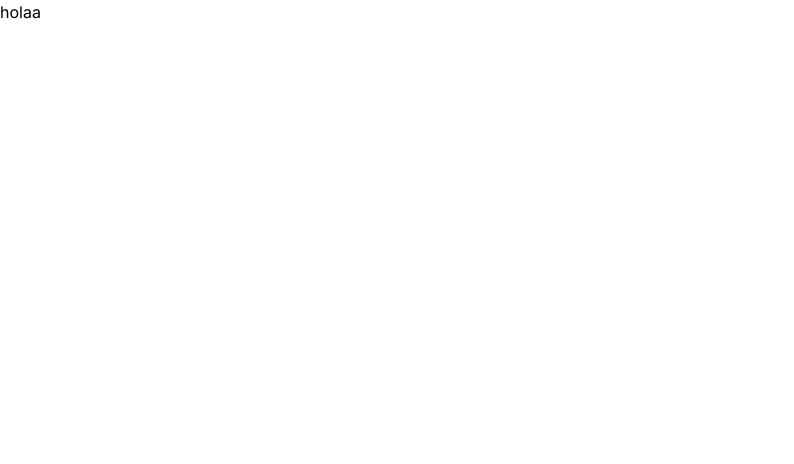
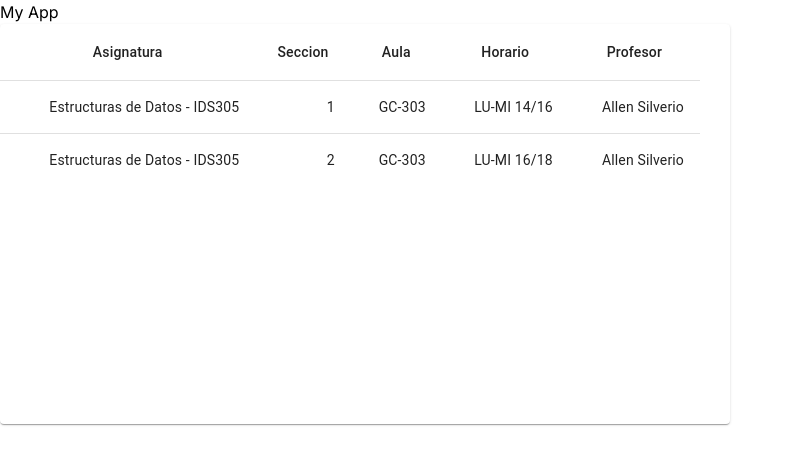
Before and after one commit to LuisElPoti/Aplicacion-calculo-indice-academico, a Next.js app: page / in a window 1280 px wide. Shown: the top 464 px of the page, without its empty margins (0-794 px from the left). Built offline with nearby package versions, Linux system fonts and the light colour scheme.

Commit message:
Tabla Componente greedy

```diff
--- a/app/Administrador/CrearUsuario/page.js
+++ b/app/Administrador/CrearUsuario/page.js
@@ -1,8 +1,9 @@
 import React from 'react'
-import MenuPrincipalAdmin from '../components/MenuPrincipalAdmin'
+
 
 export default function CrearUsuario() {
   return (
-    <MenuPrincipalAdmin/>
+    <>Crear Usuario</>
+
   )
 }
--- a/app/components/TablaBasica.js
+++ b/app/components/TablaBasica.js
@@ -7,46 +7,43 @@ import TableContainer from '@mui/material/TableContainer';
 import TableHead from '@mui/material/TableHead';
 import TableRow from '@mui/material/TableRow';
 import Paper from '@mui/material/Paper';
-
+/*
 function createData(Asignatura, Seccion, Aula, Horario, Profesor) {
   return { Asignatura, Seccion, Aula, Horario, Profesor };
 }
-
 const rows = [
   createData('Estructuras de Datos - IDS305', 1, 'GC-303', 'LU-MI 14/16', 'Allen Silverio'),
   createData('Estructuras de Datos - IDS305', 2, 'GC-303', 'LU-MI 16/18', 'Allen Silverio'),
 ];
+*/
 
-function TablaBasica() {
+const TablaBasica = ({ headers, data }) => {
   return (
-    <TableContainer component={Paper} sx={{ width: 730 , fontfamily: 'Poppins', height:400 }}>
-      <Table sx={{ width: 700, height: 100}} aria-label="simple table">
+    <TableContainer component={Paper} sx={{ width: 730, fontFamily: 'Poppins', height: 400 }}>
+      <Table sx={{ width: 700, height: 100 }} aria-label="simple table">
         <TableHead>
           <TableRow>
-            <TableCell>Asignatura</TableCell>
-            <TableCell align="right">Seccion</TableCell>
-            <TableCell align="right">Aula</TableCell>
-            <TableCell align="right">Horario</TableCell>
-            <TableCell align="right">Profesor</TableCell>
+            {headers.map((header, index) => (
+              <TableCell align="center" key={index}>
+                {header}
+              </TableCell>
+            ))}
           </TableRow>
         </TableHead>
         <TableBody>
-          {rows.map((row) => (
-            <TableRow
-              key={row.name}
-              sx={{ '&:last-child td, &:last-child th': { border: 0 } }}
-            >
-              <TableCell align="right">{row.Asignatura}</TableCell>
-              <TableCell align="right">{row.Seccion}</TableCell>
-              <TableCell align="right">{row.Aula}</TableCell>
-              <TableCell align="right">{row.Horario}</TableCell>
-              <TableCell align="right">{row.Profesor}</TableCell>
+          {data.map((row, rowIndex) => (
+            <TableRow key={rowIndex} sx={{ '&:last-child td, &:last-child th': { border: 0 } }}>
+              {Object.values(row).map((value, columnIndex) => (
+                <TableCell align="right" key={columnIndex}>
+                  {value}
+                </TableCell>
+              ))}
             </TableRow>
           ))}
         </TableBody>
       </Table>
     </TableContainer>
   );
-}
+};
 
 export default TablaBasica;
--- a/app/page.js
+++ b/app/page.js
@@ -1,12 +1,23 @@
 import Link from 'next/link';
-import MenuPrincipalAdmin from './components/MenuPrincipalAdmin';
+import TablaBasica from './components/TablaBasica';
 
 
  function page() {
 
+    const headers = ['Asignatura', 'Seccion', 'Aula', 'Horario', 'Profesor'];
+
+    const data = [
+      { Asignatura: 'Estructuras de Datos - IDS305', Seccion: 1, Aula: 'GC-303', Horario: 'LU-MI 14/16', Profesor: 'Allen Silverio' },
+      { Asignatura: 'Estructuras de Datos - IDS305', Seccion: 2, Aula: 'GC-303', Horario: 'LU-MI 16/18', Profesor: 'Allen Silverio' },
+    ];
+
   return (
     <>
-      holaa
+    <div>
+      <h1>My App</h1>
+      <TablaBasica headers={headers} data={data} />
+    </div>
+
     </>
 
   )
```
